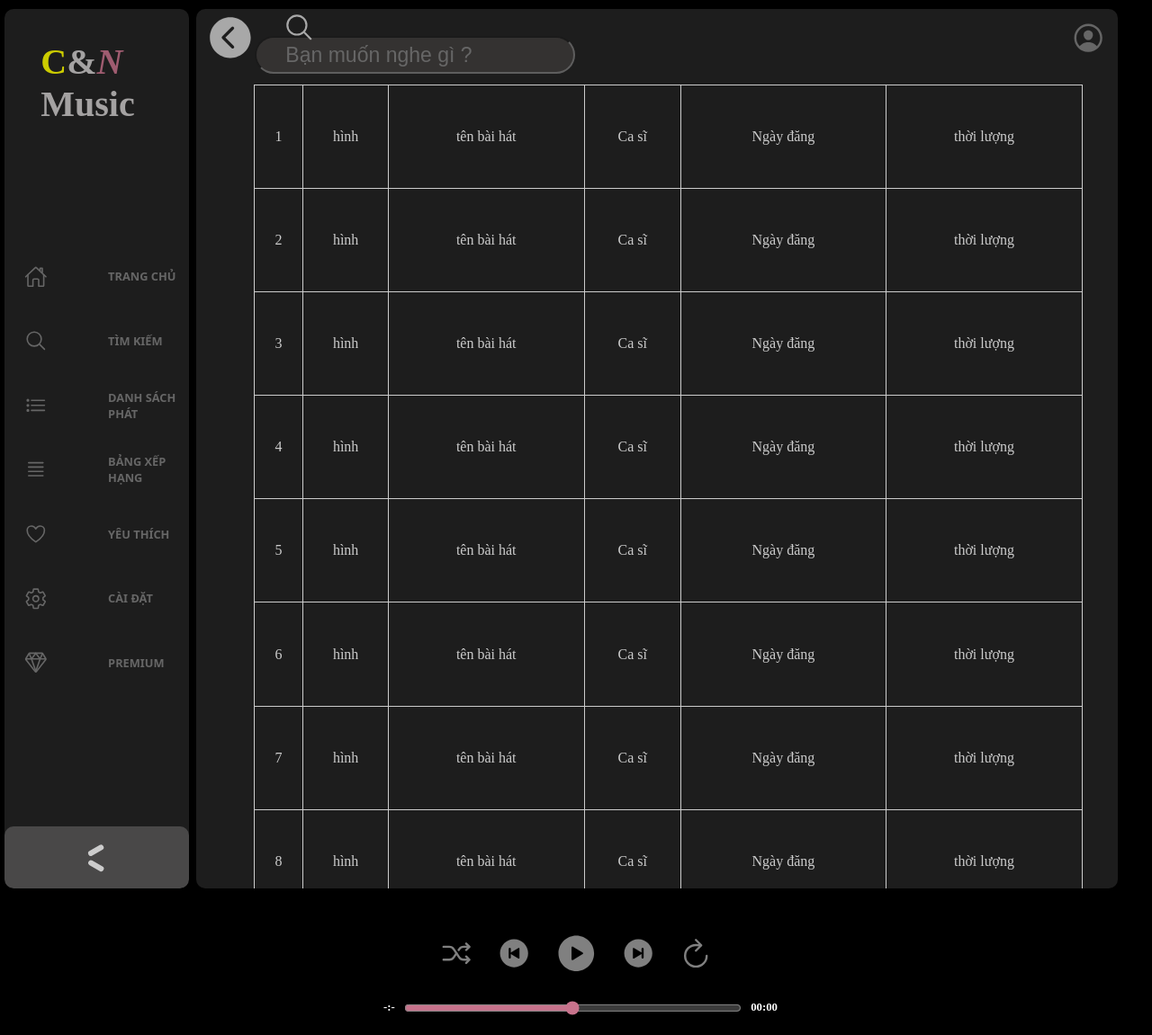
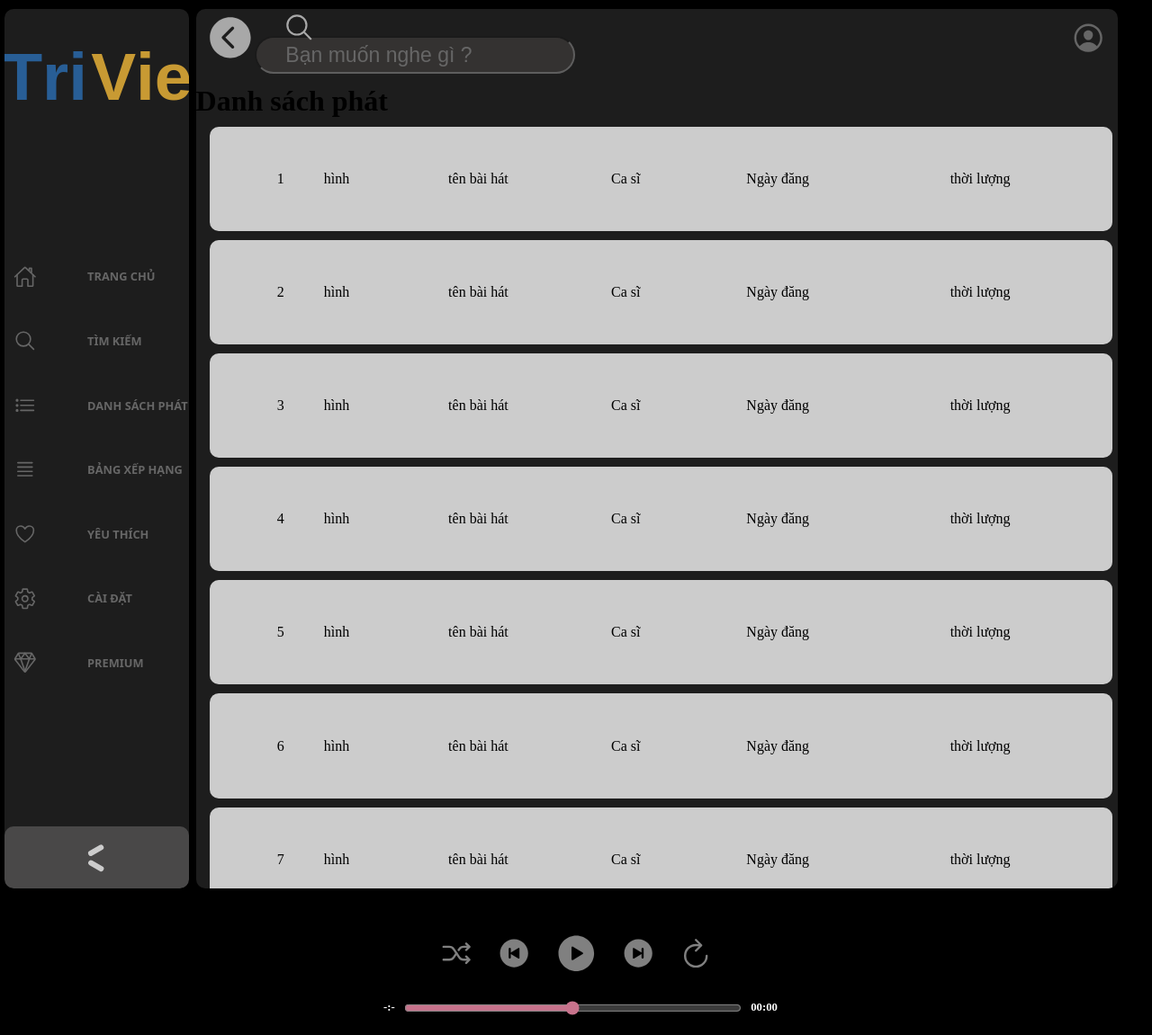
Before and after one commit to Cannie511/Web_Nghe_Nhac, a PHP site: page / in a window 1280 px wide. Shown: the whole page at 90% size. Run offline with PHP 8.4, Linux system fonts and the light colour scheme.

Commit message:
sync logo

```diff
--- a/index.css
+++ b/index.css
@@ -59,13 +59,13 @@ a:hover{
 }
 #menu>ul>li>a{
     position: absolute;
-    left: 10vh;
+    left: 8vh;
     font-size: 1vw;
     color: gray;
     transition: all 0.3s ease-in-out;
 }
 #menu>ul>li>ion-icon{
-    margin: 0 1vb;
+    margin: 0;
     font-size: 2vw;
     transition: all 0.1s ease-in-out;
 }
@@ -76,34 +76,40 @@ a:hover{
 #menu>ul>li>a:hover{
     color: white;
 }
-#menu>h1{
+#logo{
+    width: 100%;
+    height: 7vh;
     position: absolute;
+
     top: 3vh;
-    left: 3.5vh;
-    font-size: 5vw;
-    font-size: 40px;
+    display: flex;
+    justify-content: center;
+    align-items: center;
+    transition: all 0.3s ease-in-out;
 }
-#menu>h1>b{
-    color: yellow;
-    position: relative;
+
+#logo_T{
+    color: var(--logo-Tri-custom);
+    font-size: 6.5vh;
+    font-family: Arial, Helvetica, sans-serif;
+    padding-top: 5px;
 }
-#menu>h1>i{
-    color: rgb(199, 115, 140);
-    position: relative;
+#logo_V{
+    color: var(--logo-Vie-customL);
+    font-size: 6.5vh;
+    font-family: Arial, Helvetica, sans-serif;
 }
-#menu>h1>span{
-    color: rgb(206, 203, 203);
+#logo_ri{
+    color: var(--logo-Tri-custom);
 }
-#menu>h1>span{
+#logo_ie{
+    color: var(--logo-Vie-customL);
+}
+#logo_ri, #logo_ie{
+    font-size: 6.5vh;
+    font-family: Arial, Helvetica, sans-serif;
     transition: all 0.3s ease-in-out;
-
 }
-/* b#logo_C{
-    transition: all  ease-in-out;
-}
-i#logo_N{
-    transition: all  ease-in-out;
-} */
 #menu.hide{
     width: 4.5vw;
     z-index: 10;
@@ -210,12 +228,11 @@ i#logo_N{
     width: 100%;
     margin-top: 20px;
 }
-#music_list>table#list_mp3{
+#music_list>div>table#list_mp3{
     min-width: 90%;
     height: 10vh;
-    color: white;
+    color: black;
     margin-left: 5vw;
-    border: 1px solid white;
     border-radius: 10px;
     border-collapse: collapse;
     text-align: center;
@@ -226,6 +243,19 @@ tr{
 tr,td{
     border: 1px solid white;
 }
+#title_music{
+
+}
+#music_panel{
+    width: 98%;
+    height: fit-content;
+    margin-left: 15px;
+    margin-top: 10px;
+    margin-right: 15px;
+    background-color: white;
+    border-radius: 10px;
+}
+
 /* PHẦN NÚT BẤM */
 #play{
     min-width: 100vw;
@@ -434,3 +471,9 @@ input[type="range"]{
     background-color: gray;
     border-radius: 5px;
 }
+:root{
+    --hover-custom-page: rgb(246, 148, 246);
+    --logo-Tri-custom: #3376BC;
+    --logo-Vie-customL: #FAC140;
+    --logo-Bg-custom: #FEF9EF;
+}
--- a/index.js
+++ b/index.js
@@ -3,8 +3,8 @@ var navbar_toggle = document.getElementById("navbar");
 var menu = document.getElementById("menu");
 var all = document.querySelector("*");
 var main_play = document.getElementById("main_play");
-var logoC = document.getElementById("logo_C");
-var logoN = document.getElementById("logo_N");
+var logoT = document.getElementById("logo_T");
+var logoV = document.getElementById("logo_V");
 var per = document.getElementById("personal");
 var more = document.getElementById("more");
 var mode = document.getElementById('scroll');
@@ -14,12 +14,19 @@ var search = document.getElementById('search')
 var btn_play_light = document.getElementById('btn');
 var time_play = document.getElementById('time_play');
 var list_music = document.getElementById('list_mp3');
+var logori = document.getElementById("logo_ri");
+var logoie = document.getElementById("logo_ie");
+var logo = document.getElementById("logo");
+
 navbar_toggle.onclick = function(){
     navbar_toggle.classList.toggle('open');
     menu.classList.toggle('hide');
     main_play.classList.toggle('full');
-    logoC.classList.toggle('reduce');
-    logoN.classList.toggle('reduce');
+    logoT.classList.toggle('hide');
+    logoV.classList.toggle('hide');
+    logori.classList.toggle('hide');
+    logoie.classList.toggle('hide');
+    logo.classList.toggle('hide');
     search.classList.toggle('full_scr');
     list_music.classList.toggle('full_pg');
 }
--- a/index.php
+++ b/index.php
@@ -8,29 +8,26 @@
     <link rel="stylesheet" href="index.css">
 
 </head>
-
+<?php include "MusicProcess.php" ?>
 <body>
 
     <div id="menu">
         <div id="navbar"></div>
-        <h1><b id="logo_C">C</b><span>&</span><i id="logo_N">N</i> <span>Music</span></h1>
-        <!-- <div id="option"></div>
-                <div id="option"><ion-icon name="home-outline"></ion-icon><b>TRANG CHỦ</b></div>
-                <div id="option"><ion-icon name="search-outline"></ion-icon><b>TÌM KIẾM</b></div>
-                <div id="option"><ion-icon name="list-outline"></ion-icon><b>DANH SÁCH PHÁT</b></div>
-                <div id="option"><ion-icon name="reorder-four-outline"></ion-icon><b>BẢNG XẾP HẠNG</b></div>
-                <div id="option"><ion-icon name="heart-outline"></ion-icon><b>YÊU THÍCH</b></div>
-                <div id="option"><ion-icon name="settings-outline"></ion-icon><b>CÀI ĐẶT</b></div>
-                <div id="option"><ion-icon name="diamond-outline"></ion-icon><b>PREMIUM</b></div>
-            </div> -->
+        <div id = "logo">
+            <h1>
+                <strong id = "logo_T">T</strong>
+                <h1 id = "logo_ri">ri</h1>&nbsp<strong id = "logo_V">V</strong>
+                <h1 id = "logo_ie">ie</h1>
+            </h1>
+        </div>
         <ul>
-            <li><ion-icon name="home-outline"></ion-icon><a href="">TRANG CHỦ</a></li>
-            <li><ion-icon name="search-outline"></ion-icon><a href="">TÌM KIẾM</a></li>
-            <li><ion-icon name="list-outline"></ion-icon><a href="">DANH SÁCH PHÁT</a></li>
-            <li><ion-icon name="reorder-four-outline"></ion-icon><a href="">BẢNG XẾP HẠNG</a></li>
-            <li><ion-icon name="heart-outline"></ion-icon><a href="">YÊU THÍCH</a></li>
-            <li><ion-icon name="settings-outline"></ion-icon><a href="">CÀI ĐẶT</a></li>
-            <li><ion-icon name="diamond-outline"></ion-icon><a href="">PREMIUM</a></li>
+            <li><ion-icon name="home-outline"></ion-icon><a href="" id = "title_menu">TRANG CHỦ</a></li>
+            <li><ion-icon name="search-outline"></ion-icon><a href="" id = "title_menu">TÌM KIẾM</a></li>
+            <li><ion-icon name="list-outline"></ion-icon><a href="" id = "title_menu">DANH SÁCH PHÁT</a></li>
+            <li><ion-icon name="reorder-four-outline"></ion-icon><a href="" id = "title_menu">BẢNG XẾP HẠNG</a></li>
+            <li><ion-icon name="heart-outline"></ion-icon><a href="" id = "title_menu">YÊU THÍCH</a></li>
+            <li><ion-icon name="settings-outline"></ion-icon><a href="" id = "title_menu">CÀI ĐẶT</a></li>
+            <li><ion-icon name="diamond-outline"></ion-icon><a href="" id = "title_menu">PREMIUM</a></li>
         </ul>
     </div>
     <div id="main_play">
@@ -47,48 +44,20 @@
             </div>
         </div>
         <div id="search">
+
             <ion-icon name="chevron-back-circle" style="margin-left: 10px;"></ion-icon>
+            <form action="" method="get">
             <span>
                 <ion-icon name="search-outline"></ion-icon>
                 <input type="text" placeholder="Bạn muốn nghe gì ?">
             </span>
+            </form>
         </div>
+
         <div id="music_list">
-            <table id="list_mp3">
-                <?php
-                echo "<tr>";
-                $stt = 1;
-                for ($i = $stt; $i <= 20; $i++) {
-                    $stt = $i;
-                    $data = array(
-                        array("stt" => $stt, "img" => "hình", "name" => "tên bài hát", "singer" => "Ca sĩ", "date" => "Ngày đăng", "time" => "thời lượng")
-                    );
+            <div id = "title_music"><h1>Danh sách phát</h1></div>
+                <?php loadMusic()?>
 
-                    foreach ($data as $key => $music) {
-                        echo "<td>";
-                        print_r($data[$key]['stt']);
-                        echo "</td>";
-                        echo "<td>";
-                        print_r($data[$key]['img']);
-                        echo "</td>";
-                        echo "<td>";
-                        print_r($data[$key]['name']);
-                        echo "</td>";
-                        echo "<td>";
-                        print_r($data[$key]['singer']);
-                        echo "</td>";
-                        echo "<td>";
-                        print_r($data[$key]['date']);
-                        echo "</td>";
-                        echo "<td>";
-                        print_r($data[$key]['time']);
-                        echo "</td>";
-                    }
-                    echo "</tr>";
-                }
-
-                ?>
-            </table>
         </div>
     </div>
     <div id="play">
```
Also changed, not shown: other parts of index.css (+32 -13 lines), MusicProcess.php (added, +38 -0 lines).
